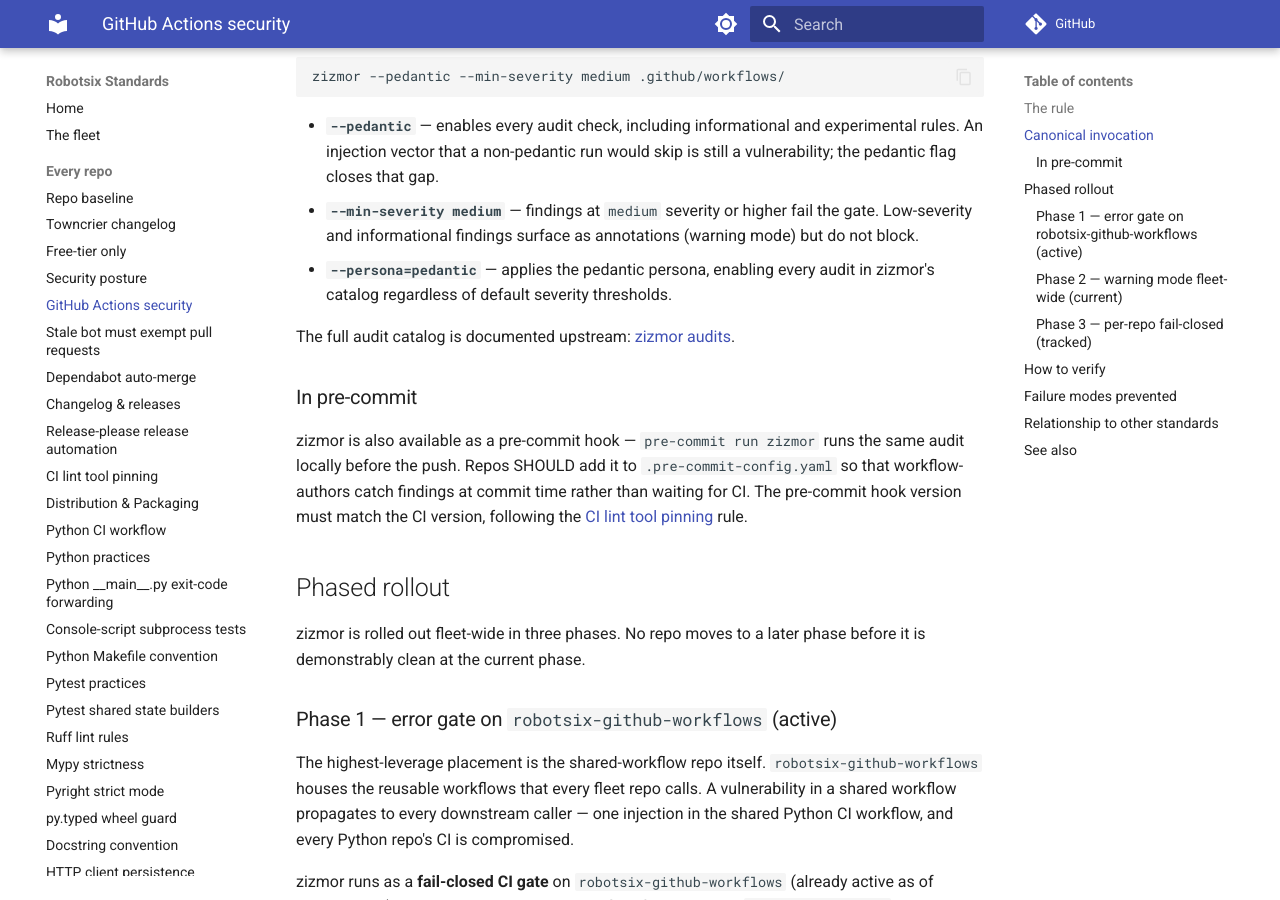
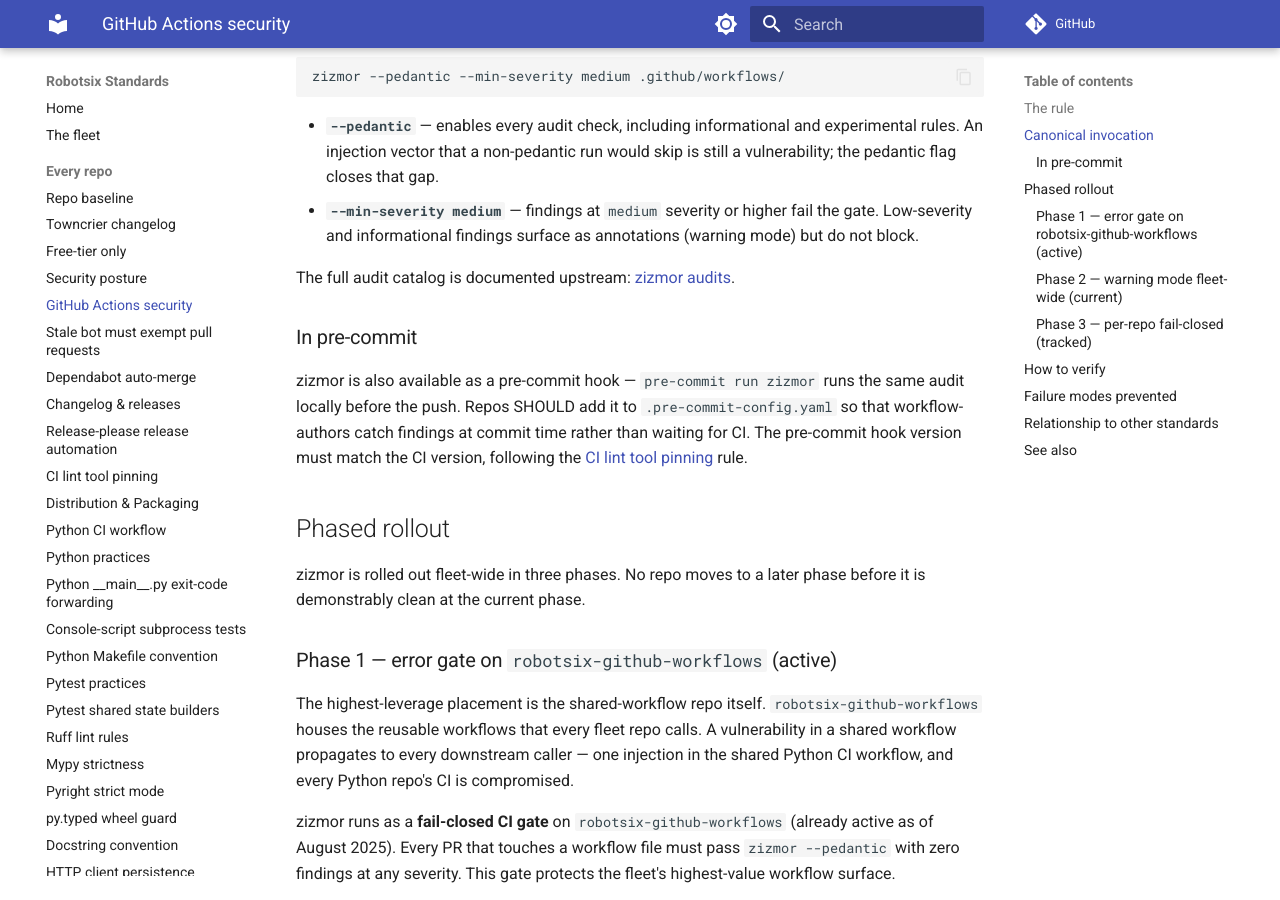
Before and after one commit to damien-robotsix/robotsix-standards, an MkDocs documentation site: the page built from docs/github-actions-security.md, in a window 1280 px wide and 900 px high, scrolled down 839 px. Built offline with MkDocs 1.6.1 and Material for MkDocs 9.7.7, drawn with Linux system fonts in a browser that asks for light colours; comment, search, counter and statistics services are not loaded.

Commit message:
mill: Adopt zizmor as a fleet-wide GitHub Actions security standard (warn-first rollout) (20260807T204925Z-adopt-zizmor-as-a-fleet-wide-github-acti-93c6)

```diff
--- a/docs/github-actions-security.md
+++ b/docs/github-actions-security.md
@@ -45,8 +45,6 @@
 - **`--min-severity medium`** — findings at `medium` severity or higher fail the
   gate. Low-severity and informational findings surface as annotations
   (warning mode) but do not block.
-- **`--persona=pedantic`** — applies the pedantic persona, enabling every
-  audit in zizmor's catalog regardless of default severity thresholds.
 
 The full audit catalog is documented upstream:
 [zizmor audits](https://woodruffw.github.io/zizmor/audits/).
```
